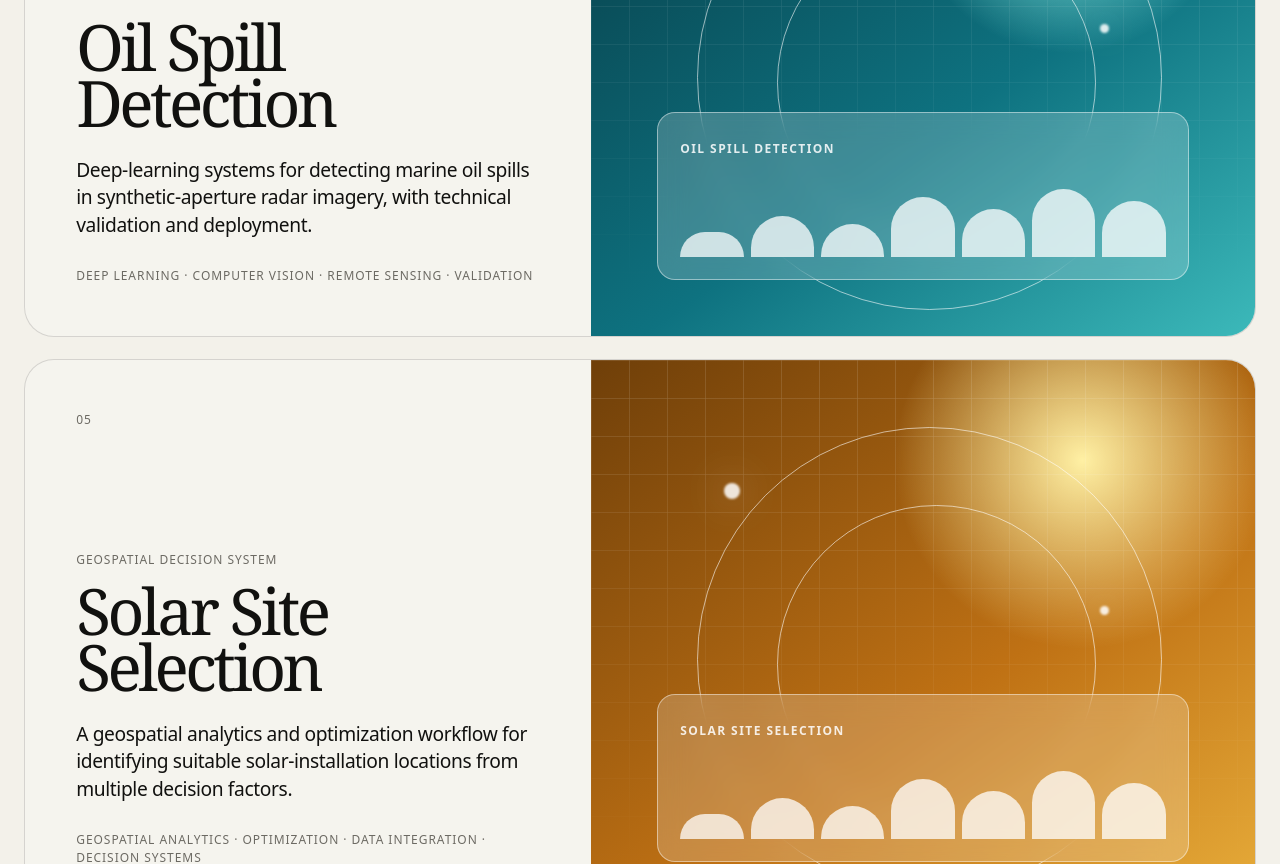
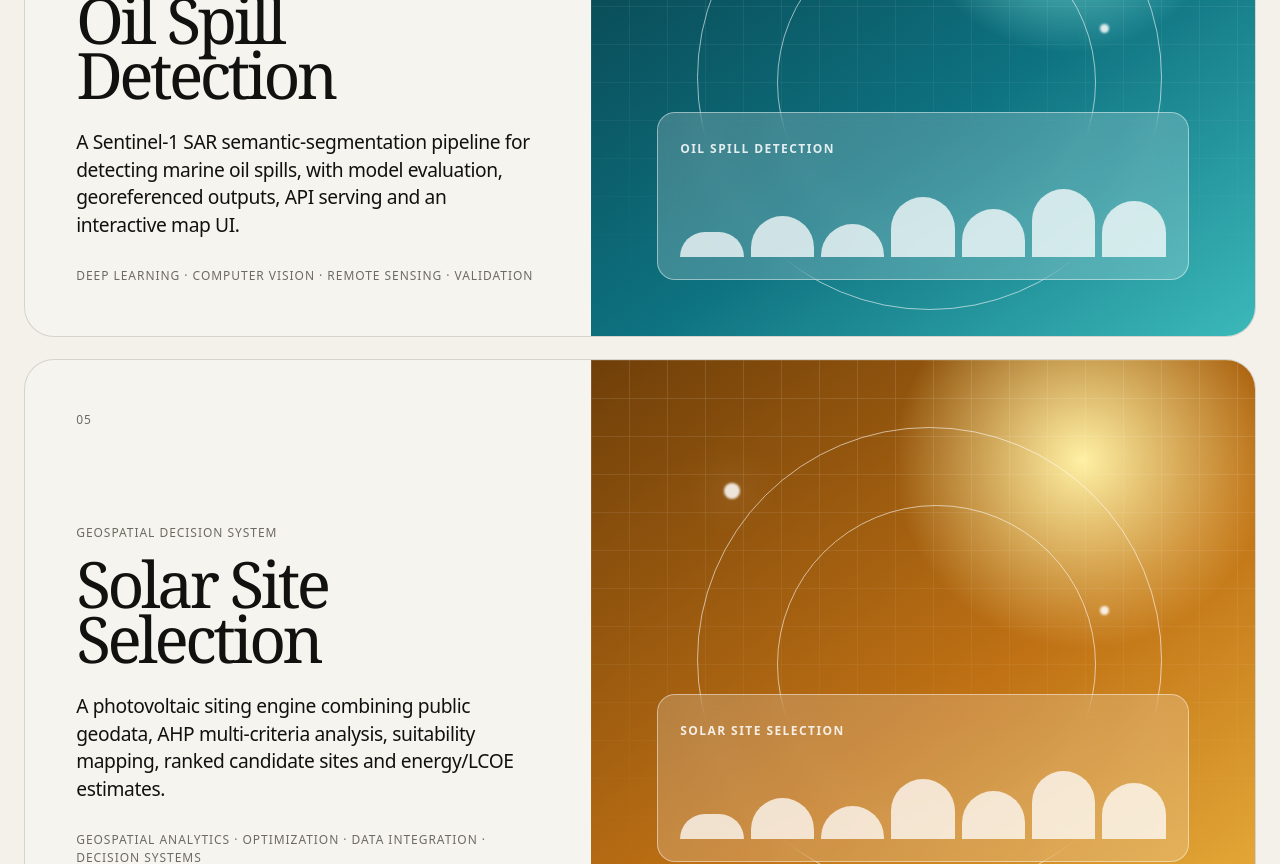
Before and after one commit to m7mdehab/m7mdehab-site, a Next.js app: page / in a window 1280 px wide. Shown: the part 3100-3964 px from the top of the page. Built offline with nearby package versions, Linux system fonts and the light colour scheme.

Commit message:
data: reconcile public projection with current evidence

```diff
--- a/data/public.ts
+++ b/data/public.ts
@@ -1,3 +1,7 @@
+// Curated runtime projection for the website UI.
+// The governed completeness/provenance layer is data/source-of-truth.public.yaml.
+// Never add private/confidential source facts here merely because they are verified.
+
 export type ProjectTone = "blue" | "graphite" | "emerald" | "teal" | "amber" | "coral";
 
 export const profile = {
@@ -24,24 +28,24 @@ export const capabilities = [
 ] as const;
 
 export const skillGroups = [
-  { title: "Data engineering", skills: ["SQL", "PostgreSQL", "Data Migration", "ETL", "Source-to-Target Mapping", "Data Validation", "Reconciliation", "ERPNext"] },
+  { title: "Data engineering", skills: ["SQL", "PostgreSQL", "Data Migration", "ETL", "Source-to-Target Mapping", "Data Cleansing & Validation", "Reconciliation", "ERPNext"] },
   { title: "Analytics", skills: ["Power BI", "Advanced Excel", "KPI Design", "Dashboards", "Reporting & Analytics", "Marketing Analytics"] },
-  { title: "ML & AI", skills: ["Python", "pandas", "NumPy", "scikit-learn", "TensorFlow", "PyTorch", "NLP", "Generative AI", "RAG", "Probabilistic Modeling"] },
+  { title: "ML & AI", skills: ["Python", "pandas", "NumPy", "scikit-learn", "Machine Learning", "Deep Learning", "TensorFlow", "PyTorch", "NLP", "Generative AI", "RAG", "Probabilistic Modeling"] },
   { title: "Product & web", skills: ["Next.js", "TypeScript", "JavaScript", "Web Development", "Supabase", "Vercel", "WordPress"] },
   { title: "Delivery", skills: ["Requirements Gathering", "Stakeholder Management", "Cross-functional Collaboration", "Team Leadership", "AWS Foundations"] },
 ] as const;
 
 export const projects = [
-  { slug: "presaira", title: "Presaira", kicker: "Probabilistic forecasting product", statement: "Forecasting the 2026 World Cup with calibrated probability models, reproducible prediction runs and a public product experience.", proof: "Data science · forecasting · calibration · Monte Carlo · software engineering", tone: "blue" as ProjectTone, href: "https://presaira.com" },
+  { slug: "presaira", title: "Presaira", kicker: "Probabilistic forecasting product", statement: "A full-tournament forecasting system that forecast all 104 matches of the 2026 World Cup, with reproducible runs, model evaluation and 50,000-iteration Monte Carlo simulation.", proof: "Data science · forecasting · calibration & evaluation · Monte Carlo · reproducibility", tone: "blue" as ProjectTone, href: "https://presaira.com" },
   { slug: "opportunityos", title: "OpportunityOS", kicker: "Governed AI system", statement: "A truth-locked opportunity workflow built around governed autonomous agents, provenance and controlled generation.", proof: "AI engineering · multi-agent architecture · governance · product systems", tone: "graphite" as ProjectTone, href: "https://github.com/m7mdehab/opportunityos-docs" },
   { slug: "ghareeb-oglu", title: "Ghareeb Oglu Commerce", kicker: "End-to-end ecommerce product", statement: "A commerce platform planned, architected and built from scratch — spanning storefront, backend, payments, fulfillment and deployment.", proof: "Product ownership · software architecture · ecommerce · execution", tone: "emerald" as ProjectTone },
-  { slug: "oil-spill-detection", title: "Oil Spill Detection", kicker: "SAR computer vision", statement: "Deep-learning systems for detecting marine oil spills in synthetic-aperture radar imagery, with technical validation and deployment.", proof: "Deep learning · computer vision · remote sensing · validation", tone: "teal" as ProjectTone, href: "https://github.com/m7mdehab/oil-spill-detection" },
-  { slug: "solar-site-selection", title: "Solar Site Selection", kicker: "Geospatial decision system", statement: "A geospatial analytics and optimization workflow for identifying suitable solar-installation locations from multiple decision factors.", proof: "Geospatial analytics · optimization · data integration · decision systems", tone: "amber" as ProjectTone, href: "https://github.com/m7mdehab/SolarSiteSelection" },
+  { slug: "oil-spill-detection", title: "Oil Spill Detection", kicker: "SAR computer vision", statement: "A Sentinel-1 SAR semantic-segmentation pipeline for detecting marine oil spills, with model evaluation, georeferenced outputs, API serving and an interactive map UI.", proof: "Deep learning · computer vision · remote sensing · validation", tone: "teal" as ProjectTone, href: "https://github.com/m7mdehab/oil-spill-detection" },
+  { slug: "solar-site-selection", title: "Solar Site Selection", kicker: "Geospatial decision system", statement: "A photovoltaic siting engine combining public geodata, AHP multi-criteria analysis, suitability mapping, ranked candidate sites and energy/LCOE estimates.", proof: "Geospatial analytics · optimization · data integration · decision systems", tone: "amber" as ProjectTone, href: "https://github.com/m7mdehab/SolarSiteSelection" },
   { slug: "makhbazy", title: "Makhbazy", kicker: "Mobile product leadership", statement: "Designed the UI/UX and led Android and iOS product delivery from concept through implementation, supervision and release approval.", proof: "Product leadership · UI/UX · technical supervision · mobile delivery", tone: "coral" as ProjectTone },
 ] as const;
 
 export const experience = [
-  { company: "Network International", role: "Data Migration Engineer", period: "2026 — Present", note: "Enterprise data-migration delivery, public-safe summary only." },
+  { company: "Network International", role: "Data Migration Engineer", period: "2026 — Present", note: "Enterprise data-migration role; project and client details intentionally limited for confidentiality." },
   { company: "Al Tayseer International", role: "Marketing Team Lead", period: "2025 — 2026", note: "Multi-brand reporting, commercial analytics and digital product execution." },
   { company: "Guksu", role: "Supply Chain Specialist & Data Analyst", period: "2025", note: "Sales, inventory, manufacturing and warehouse reporting for planning decisions." },
   { company: "Egyptian African Trade", role: "Technical Team Lead / Data Analyst", period: "2024 — 2025", note: "ERP data, KPI design, performance reporting and commercial analysis." },
@@ -55,16 +59,16 @@ export const additionalExperience = [
 ] as const;
 
 export const certifications = [
-  { name: "AI / LLM Engineering", issuer: "Udemy · Ed Donner" },
-  { name: "McKinsey Forward", issuer: "McKinsey Academy · Foundation & Advanced" },
-  { name: "Database Management with SQL", issuer: "Canadian International College" },
-  { name: "Problem Solving with C++", issuer: "Coach Academy" },
-  { name: "Data Analysis, Web Development & Digital Marketing", issuer: "Udacity / ITIDA · Challenger, Professional & Advanced" },
+  { name: "AI / LLM Engineering", issuer: "Udemy · Ed Donner", year: 2025 },
+  { name: "McKinsey Forward", issuer: "McKinsey Academy · Foundation & Advanced", year: 2024 },
+  { name: "Database Management with SQL", issuer: "Canadian International College", year: 2022 },
+  { name: "Problem Solving with C++", issuer: "Coach Academy", year: 2023 },
+  { name: "Data Analysis, Web Development & Digital Marketing", issuer: "Udacity / ITIDA · Challenger, Professional & Advanced", year: 2020 },
 ] as const;
 
 export const education = [
-  { qualification: "BSc Computer Science — Data Science Major", institution: "Canadian International College", period: "2021 — 2024" },
-  { qualification: "Data Science & AI Scholarship", institution: "ExploreAI Academy / ALX / African Leadership University", period: "2023 — 2024" },
+  { qualification: "BSc Computer Science — Data Science Major", institution: "Canadian International College", period: "2021 — 2024", detail: "CGPA 3.55" },
+  { qualification: "Data Science & AI Scholarship", institution: "ExploreAI Academy / ALX / African Leadership University", period: "2023 — 2024", detail: "15-month program" },
 ] as const;
 
 export const services = [
@@ -75,6 +79,6 @@ export const services = [
 ] as const;
 
 export const writing = [
-  { title: "When should you trust a probabilistic forecast?", topic: "Forecasting · calibration · evaluation", status: "Drafted" },
-  { title: "Why accuracy alone is not enough for oil-spill detection", topic: "Computer vision · metrics · validation", status: "Drafted" },
+  { title: "When should you trust a probabilistic forecast?", topic: "Forecasting · calibration · evaluation", status: "Planned" },
+  { title: "Why accuracy alone is not enough for oil-spill detection", topic: "Computer vision · metrics · validation", status: "Planned" },
 ] as const;
```
